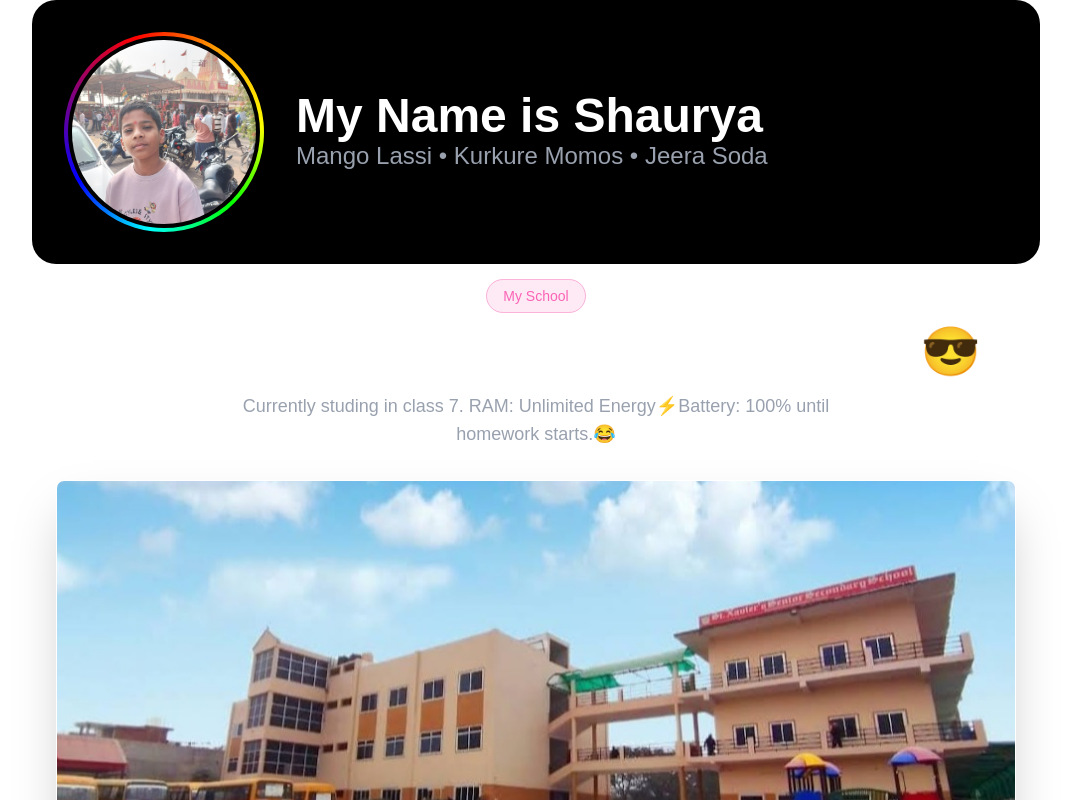
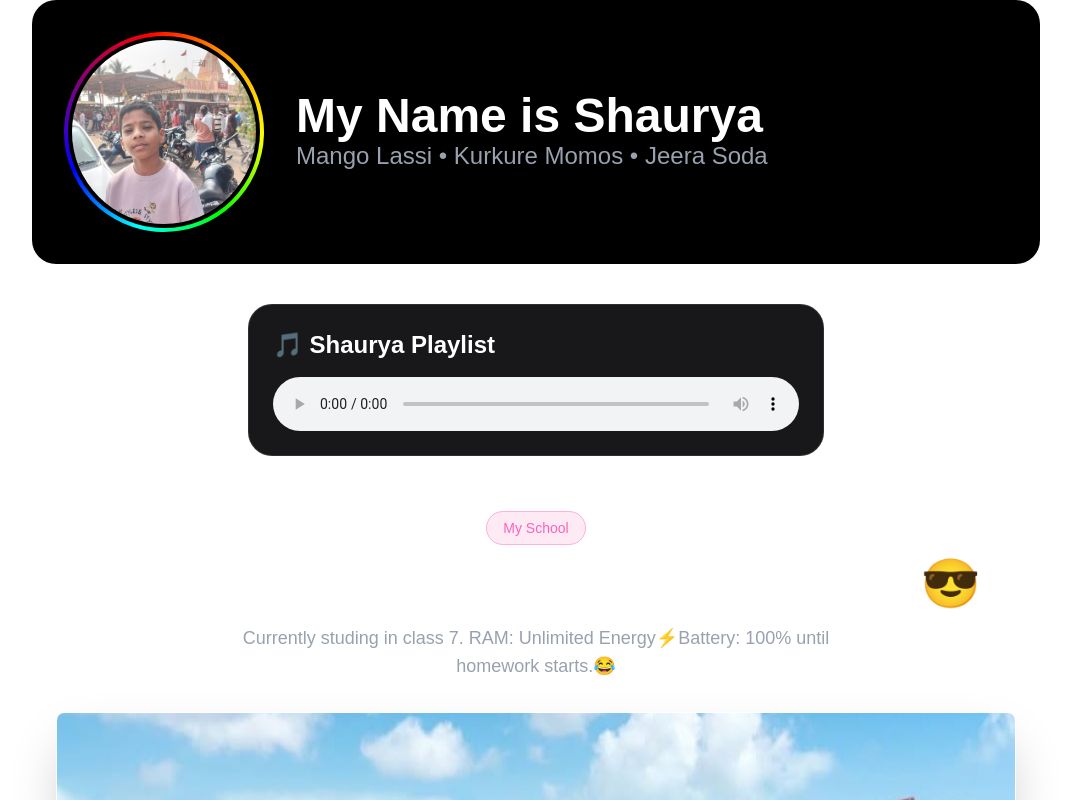
Before and after one commit to bipinmishra16/shaurya-trip, a Next.js app: page / in a window 1280 px wide. Shown: the top 800 px of the page, without its empty margins (104-1175 px from the left). Built offline with nearby package versions, Linux system fonts and the light colour scheme.

Commit message:
chore: song added succesfully

```diff
--- /dev/null
+++ b/components/MyAudio.tsx
@@ -0,0 +1,18 @@
+const Playlist = () => {
+  return (
+    <section className="py-10">
+      <div className="mx-auto max-w-xl rounded-3xl border border-white/10 bg-zinc-900 p-6">
+        <h2 className="mb-4 text-2xl font-bold text-white">
+          🎵 Shaurya Playlist
+        </h2>
+
+        <audio controls className="w-full">
+          <source src="/audio.mpeg" type="audio/mpeg" />
+          Your browser does not support the audio element.
+        </audio>
+      </div>
+    </section>
+  );
+};
+
+export default Playlist;
--- a/components/MyProfile.tsx
+++ b/components/MyProfile.tsx
@@ -3,9 +3,11 @@
 import Image from "next/image";
 import MyImage from "@/public/images.png";
 import { motion } from "framer-motion";
+import MyAudio from "@/components/MyAudio";
 
 const MyProfile = () => {
   return (
+    <>
     <div className="flex flex-col items-center gap-6 rounded-3xl bg-black p-8 text-center md:flex-row md:items-center md:justify-start md:gap-8 md:text-left">
       {/* Image */}
       <div className="relative h-50 w-50">
@@ -38,7 +40,10 @@ const MyProfile = () => {
           Mango Lassi • Kurkure Momos • Jeera Soda
         </p>
       </div>
+
     </div>
+    <MyAudio />
+    </>
   );
 };
 
```
Also changed, not shown: 1 other file (tests, documents, lock files or other folders).
